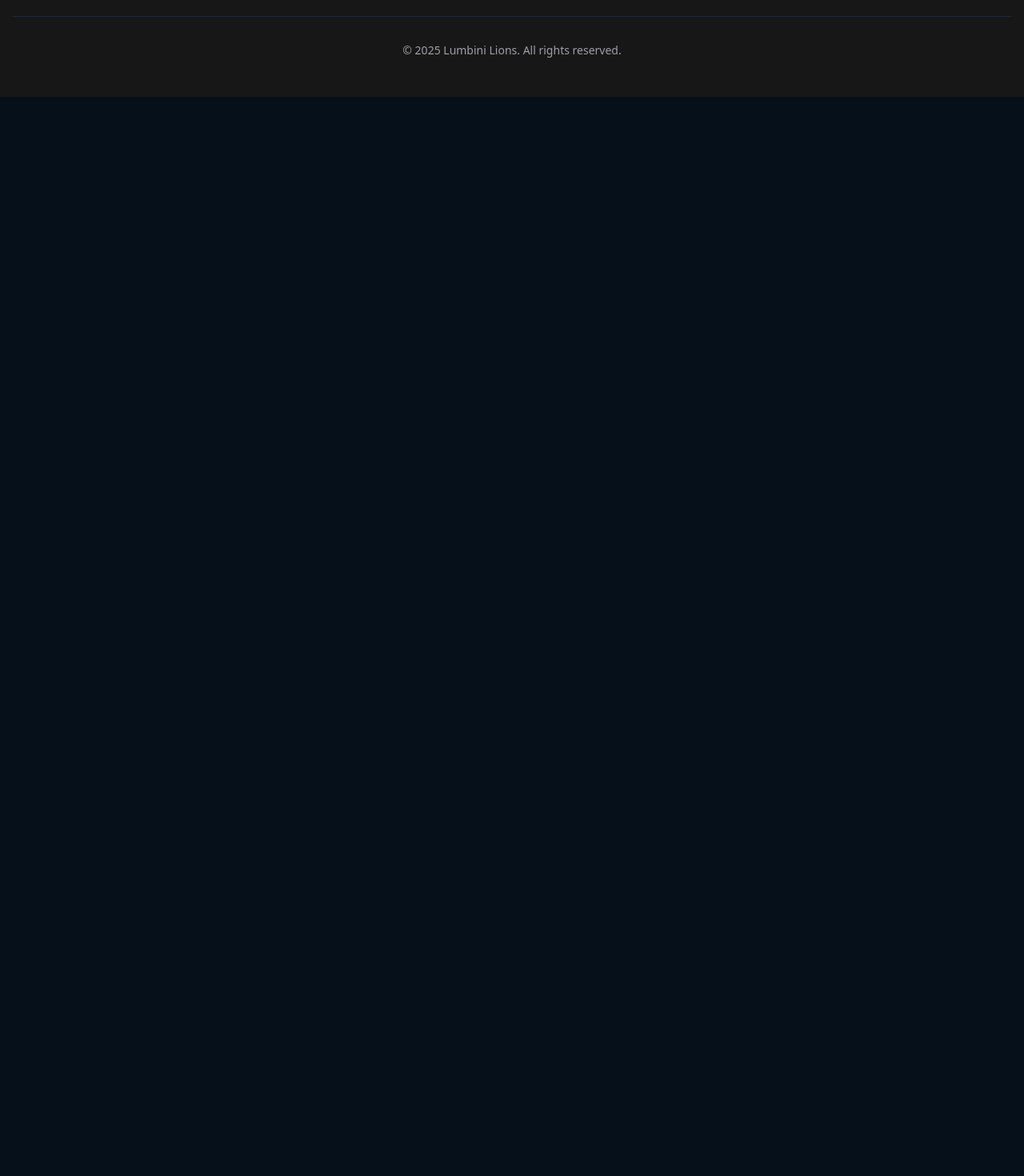
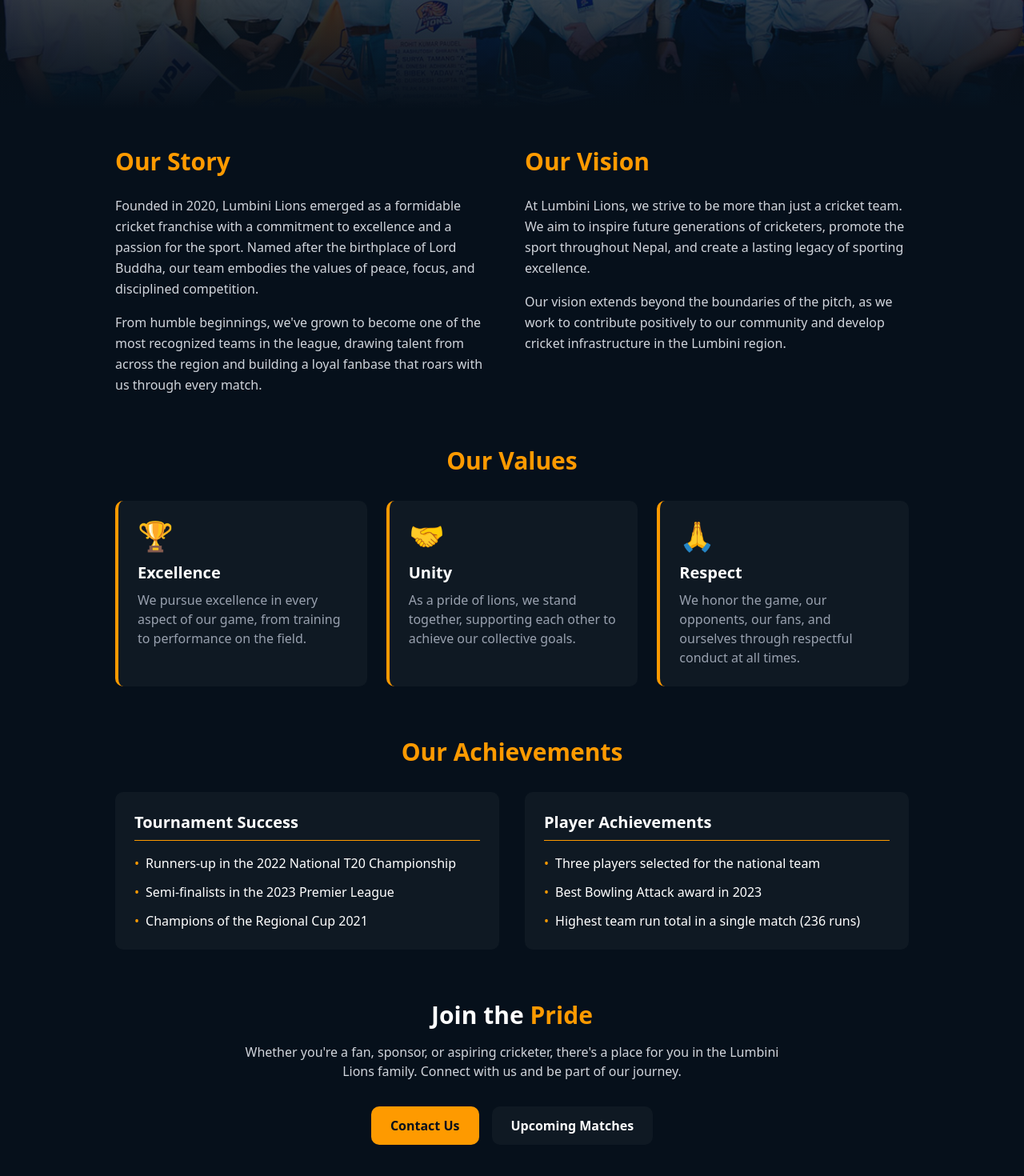
Before and after one commit to Chhetrimandip/lumbinilionsadmin, a Next.js app: page /about in a window 1280 px wide. Shown: the part 440-1910 px from the top of the page at 80% size. Before the commit the page ends 800 px from the top, so only its background shows below. Built offline with nearby package versions, Linux system fonts and the light colour scheme.

Commit message:
working till 12:47  5/6 2025 frontend hard try-2day

```diff
--- a/app/about/page.tsx
+++ b/app/about/page.tsx
@@ -1,11 +1,137 @@
-import React from 'react'
+import React from 'react';
+import Image from 'next/image';
 
-const about = () => {
-    return (
-        <div className='relative h-10'>
-            I dont know what to say, If i was logical enough i do leave.
+export default function AboutPage() {
+  return (
+    <div className="min-h-screen pt-24 pb-16 bg-[#06101B] text-white">
+      {/* Hero Section */}
+      <div className="relative h-[50vh] md:h-[60vh] overflow-hidden">
+        <Image
+          src="/news3.jpg"
+          alt="Lumbini Lions Team"
+          fill
+          className="object-cover brightness-75"
+          priority
+        />
+        <div className="absolute inset-0 bg-gradient-to-t from-[#06101B] to-transparent"></div>
+        <div className="absolute inset-0 flex items-center justify-center">
+          <h1 className="text-4xl md:text-6xl font-['Bebas_Neue'] tracking-wider text-center drop-shadow-lg">
+            ABOUT <span className="text-amber-500">LUMBINI LIONS</span>
+          </h1>
         </div>
-     );
+      </div>
+
+      {/* Main Content */}
+      <div className="container mx-auto px-4 py-12 max-w-5xl">
+        <div className="grid grid-cols-1 md:grid-cols-2 gap-8 mb-16">
+          <div>
+            <h2 className="text-3xl font-bold mb-6 text-amber-500">Our Story</h2>
+            <p className="text-gray-300 mb-4 leading-relaxed">
+              Founded in 2020, Lumbini Lions emerged as a formidable cricket franchise with a commitment to excellence and a passion for the sport.
+              Named after the birthplace of Lord Buddha, our team embodies the values of peace, focus, and disciplined competition.
+            </p>
+            <p className="text-gray-300 leading-relaxed">
+              From humble beginnings, we've grown to become one of the most recognized teams in the league, drawing talent from across the region and building a loyal fanbase that roars with us through every match.
+            </p>
+          </div>
+          <div>
+            <h2 className="text-3xl font-bold mb-6 text-amber-500">Our Vision</h2>
+            <p className="text-gray-300 mb-4 leading-relaxed">
+              At Lumbini Lions, we strive to be more than just a cricket team. We aim to inspire future generations of cricketers, promote the sport throughout Nepal, and create a lasting legacy of sporting excellence.
+            </p>
+            <p className="text-gray-300 leading-relaxed">
+              Our vision extends beyond the boundaries of the pitch, as we work to contribute positively to our community and develop cricket infrastructure in the Lumbini region.
+            </p>
+          </div>
+        </div>
+
+        {/* Team Values */}
+        <div className="mb-16">
+          <h2 className="text-3xl font-bold mb-8 text-amber-500 text-center">Our Values</h2>
+          <div className="grid grid-cols-1 md:grid-cols-3 gap-6">
+            {[
+              {
+                title: "Excellence",
+                icon: "🏆",
+                description: "We pursue excellence in every aspect of our game, from training to performance on the field."
+              },
+              {
+                title: "Unity",
+                icon: "🤝",
+                description: "As a pride of lions, we stand together, supporting each other to achieve our collective goals."
+              },
+              {
+                title: "Respect",
+                icon: "🙏",
+                description: "We honor the game, our opponents, our fans, and ourselves through respectful conduct at all times."
+              }
+            ].map((value, index) => (
+              <div key={index} className="bg-[#0F1923] p-6 rounded-lg border-l-4 border-amber-500">
+                <div className="text-4xl mb-3">{value.icon}</div>
+                <h3 className="text-xl font-bold mb-2">{value.title}</h3>
+                <p className="text-gray-400">{value.description}</p>
+              </div>
+            ))}
+          </div>
+        </div>
+
+        {/* Team Achievements */}
+        <div className="mb-16">
+          <h2 className="text-3xl font-bold mb-8 text-amber-500 text-center">Our Achievements</h2>
+          <div className="grid grid-cols-1 md:grid-cols-2 gap-8">
+            <div className="bg-[#0F1923] p-6 rounded-lg">
+              <h3 className="text-xl font-bold mb-4 border-b border-amber-500 pb-2">Tournament Success</h3>
+              <ul className="space-y-3">
+                <li className="flex items-start">
+                  <span className="text-amber-500 mr-2">•</span>
+                  <span>Runners-up in the 2022 National T20 Championship</span>
+                </li>
+                <li className="flex items-start">
+                  <span className="text-amber-500 mr-2">•</span>
+                  <span>Semi-finalists in the 2023 Premier League</span>
+                </li>
+                <li className="flex items-start">
+                  <span className="text-amber-500 mr-2">•</span>
+                  <span>Champions of the Regional Cup 2021</span>
+                </li>
+              </ul>
+            </div>
+            <div className="bg-[#0F1923] p-6 rounded-lg">
+              <h3 className="text-xl font-bold mb-4 border-b border-amber-500 pb-2">Player Achievements</h3>
+              <ul className="space-y-3">
+                <li className="flex items-start">
+                  <span className="text-amber-500 mr-2">•</span>
+                  <span>Three players selected for the national team</span>
+                </li>
+                <li className="flex items-start">
+                  <span className="text-amber-500 mr-2">•</span>
+                  <span>Best Bowling Attack award in 2023</span>
+                </li>
+                <li className="flex items-start">
+                  <span className="text-amber-500 mr-2">•</span>
+                  <span>Highest team run total in a single match (236 runs)</span>
+                </li>
+              </ul>
+            </div>
+          </div>
+        </div>
+
+        {/* Call to Action */}
+        <div className="text-center">
+          <h2 className="text-3xl font-bold mb-4">Join the <span className="text-amber-500">Pride</span></h2>
+          <p className="text-gray-300 mb-8 max-w-2xl mx-auto">
+            Whether you're a fan, sponsor, or aspiring cricketer, there's a place for you in the Lumbini Lions family. Connect with us and be part of our journey.
+          </p>
+          <div className="flex justify-center space-x-4">
+            <a href="/contact" className="bg-amber-500 hover:bg-amber-600 text-[#06101B] px-6 py-3 rounded-lg font-bold transition-colors">
+              Contact Us
+            </a>
+            <a href="/fixtures" className="bg-[#0F1923] hover:bg-[#1a2736] text-white px-6 py-3 rounded-lg font-bold transition-colors">
+              Upcoming Matches
+            </a>
+          </div>
+        </div>
+      </div>
+    </div>
+  );
 }
-
-export default about;
--- a/app/api/players/route.ts
+++ b/app/api/players/route.ts
@@ -11,6 +11,11 @@ export async function GET() {
         imageId: true,
         slug: true,
         class: true,
+        matches     :true,
+        strikerate  :true,
+        wickets    :true,
+        runs       :true,
+        jersey : true,
       },
       orderBy: {
         name: 'asc',
@@ -33,6 +38,12 @@ export async function GET() {
         imageId, // This can be null
         slug: player.slug,
         class: player.class,
+        matches: player.matches,
+        strikerate : player.strikerate,
+        wickets  : player.wickets,
+        runs : player.runs,
+        jersey: player.jersey
+
       };
     });
 
--- a/app/components/LionPlayersContent.tsx
+++ b/app/components/LionPlayersContent.tsx
@@ -117,9 +117,6 @@ const LionPlayersContent = () => {
         </div>
       )} */}
 
-      <div className='md:scale-[200%]'>
-
-      </div>
       {/* Simple scrollable container
       <div
         ref={scrollContainerRef}
--- a/app/components/PlayerCard.tsx
+++ b/app/components/PlayerCard.tsx
@@ -19,7 +19,7 @@ const PlayerCard: React.FC<{ player: PlayerProps }> = ({ player }) => {
   //todo
   const imageName = player.firstName.toLowerCase();
   // const imgSrc = `/playercards/${imageName}card.png`;
-  const imgSrc = `/players1/${imageName}card.png`;
+  const imgSrc = `/playercards/${imageName}card.png`;
 
   // Handle image loading errors
   const handleImageError = (e: any) => {
--- a/app/components/featuredVideo.tsx
+++ b/app/components/featuredVideo.tsx
@@ -32,7 +32,7 @@ const videosData = [
   // }
 ];
 
-const FeaturedVideos = () => {
+export default function FeaturedVideos() {
   const [activeVideo, setActiveVideo] = useState(0);
   const carouselRef = useRef<HTMLDivElement>(null);
 
@@ -58,14 +58,8 @@ const FeaturedVideos = () => {
   };
 
   return (
+    <div className="bg-[#06101B] md:-mt-16 lg:-mt-24 xl:-mt-32">
       <div className='min-h-[536px] relative w-full overflow-hidden py-16'>
-      <div
-        className="absolute inset-y-0 left-0 right-0 z-[2] opacity-70"
-        style={{
-          background: 'linear-gradient(to right, #050C13 0%, #060C14 45%, #060C14 50%, rgb(75, 62, 35) 100%)'
-        }}
-      ></div>
-
         <div className='container mx-auto relative z-10'>
           <div className='flex flex-col lg:flex-row justify-between items-start lg:items-center mb-10'>
             <div>
@@ -169,7 +163,6 @@ const FeaturedVideos = () => {
           priority
         />
       </div>
+    </div>
   );
 }
-
-export default FeaturedVideos;
--- a/app/news/page.tsx
+++ b/app/news/page.tsx
@@ -53,7 +53,7 @@ export default async function NewsPage() {
     const displayFeatured = featuredPost || fallbackNews[0];
     const excerpt = getExcerptFromContent(displayFeatured.content, 150) || displayFeatured.subtitle || ''
     return (<div>
-    <FeaturedNewsClient displayFeatured={displayFeatured} ExcerptFromContent='excerpt'/>
+    {/* <FeaturedNewsClient displayFeatured={displayFeatured} ExcerptFromContent='excerpt'/> */}
         <div className="flex justify-center h-full w-full min-h-screen z-[10] pt-40 md:pt-10 pt-[-10px] overflow-hidden relative">
             {/* Background container with correct positioning */}
 {/* Background container that spans full width */}
```
Also changed, not shown: app/(root)/page.tsx (+9 -8 lines), app/components/EmblaPlayerCarousel.module.css (+33 -12 lines), app/components/EmblaPlayerCarousel.tsx (+73 -12 lines), app/components/HeroPlayers.tsx (+7 -7 lines), app/components/PlayerCard.module.css (+10 -0 lines), public/fv.png, 1 other file (tests, documents, lock files or other folders). Lines whose indentation alone changed are shown as unchanged.
